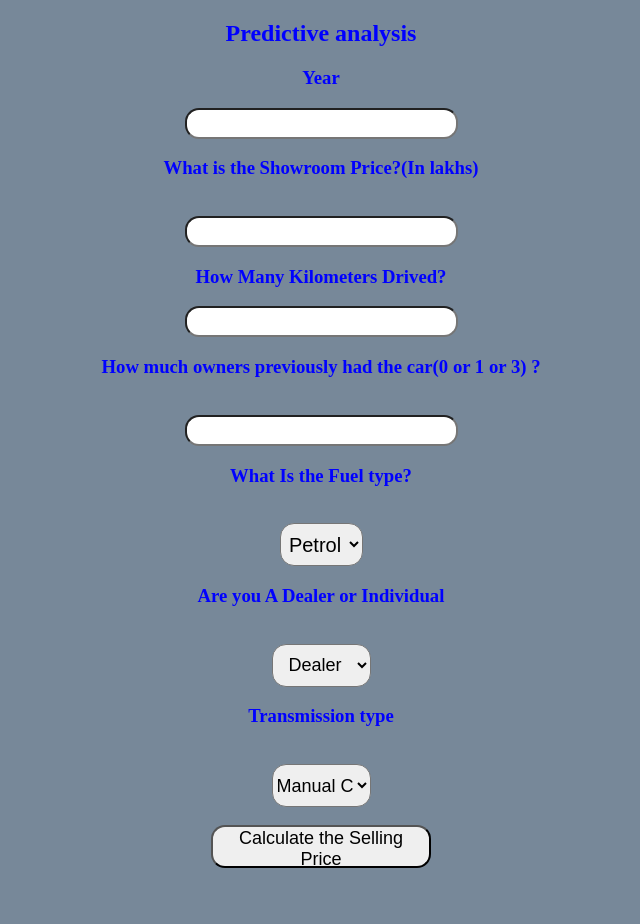
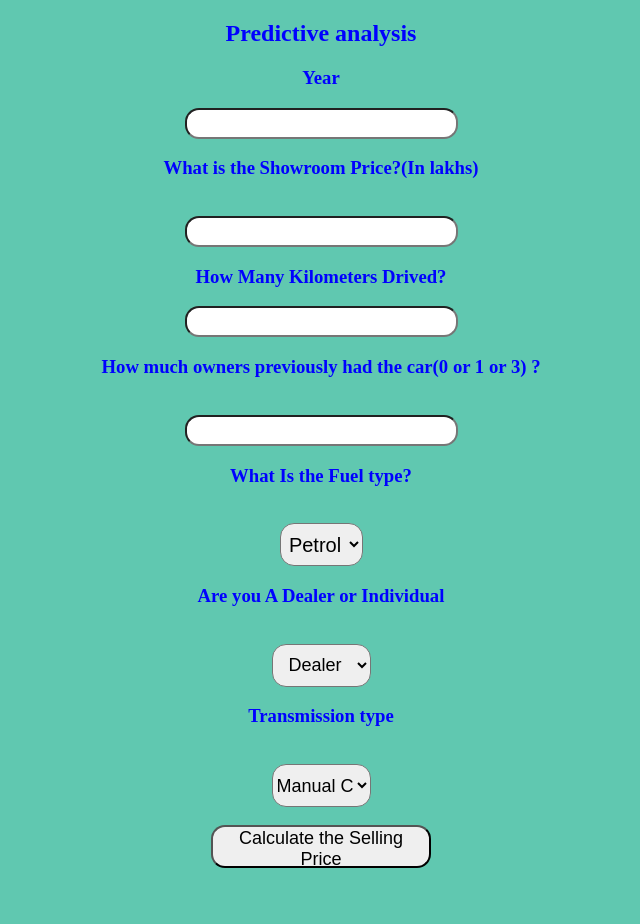
Before and after one commit to singh41199/Car_price_prediction_using_RandomForest, a Flask app: page / in a window 1280 px wide. Shown: the whole page, without its empty margins (319-959 px from the left). Run offline with Flask 2, Linux system fonts and the light colour scheme; parts of the project's set-up code (start-up, migrations or seed data) failed here and were passed over.

Commit message:
Update index.html

```diff
--- a/templates/index.html
+++ b/templates/index.html
@@ -48,7 +48,7 @@
 
     <style>
         body {
-            background-color: lightslategray;
+            background-color: #53c4aaeb;
             text-align: center;
             padding: 0px;
         }
```
